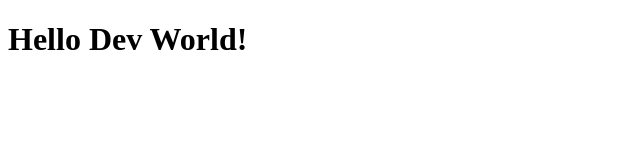
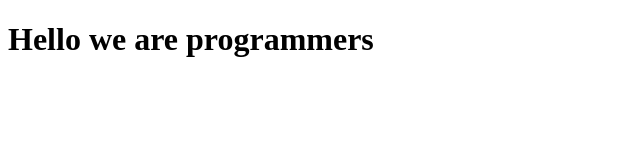
Before and after one commit to solorics/microverseproject, a plain HTML site: page index.html in a window 1280 px wide. Shown: the whole page, without its empty margins (0-640 px from the left). Drawn offline with Linux system fonts and the light colour scheme.

Commit message:
Editied h1 tag

```diff
--- a/index.html
+++ b/index.html
@@ -1,5 +1,6 @@
 <!DOCTYPE html>
 <html lang="en">
+
 <head>
   <meta charset="UTF-8">
   <title>Fork Me! FCC: Test Suite Template</title>
@@ -7,7 +8,7 @@
 </head>
 
 <body>
-    <h1>Hello Dev World!</h1>
+  <h1>Hello we are programmers</h1>
   <script src="https://cdn.freecodecamp.org/testable-projects-fcc/v1/bundle.js"></script>
 
   <!--
@@ -22,6 +23,7 @@
     - The freeCodeCamp Team
 
     -->
-    <script  src="js/index.js"></script>
+  <script src="js/index.js"></script>
 </body>
+
 </html>
```
Lines whose indentation alone changed are shown as unchanged.
